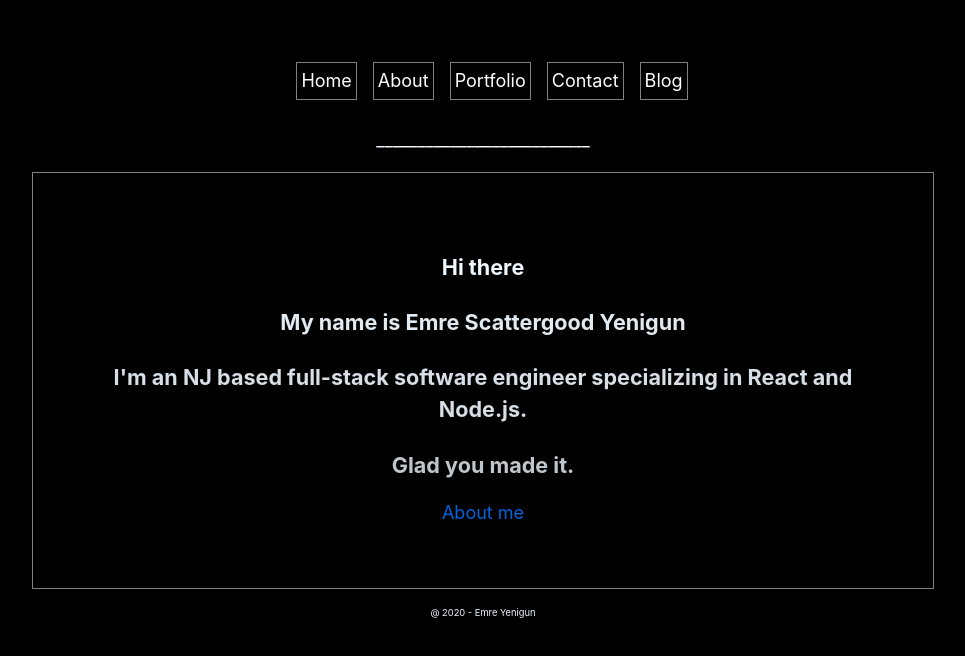
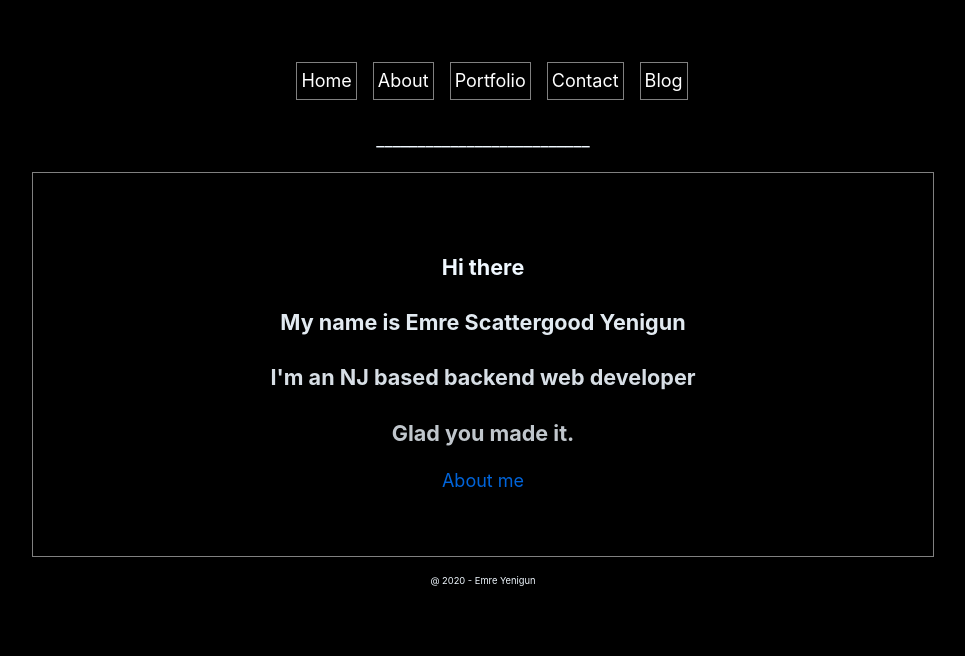
Before and after one commit to esyeng/emreyenigun.com, a Next.js app: page / in a window 1280 px wide. Shown: the top 656 px of the page, without its empty margins (157-1122 px from the left). Built offline with nearby package versions, Linux system fonts and the light colour scheme.

Commit message:
fix home blurb, pic href

```diff
--- a/components/layout.js
+++ b/components/layout.js
@@ -47,7 +47,7 @@ export default function Layout({ children, home }) {
             <Link href="/">
               <a>
                 <img
-                  src="/images/embiopicsmol.jpg"
+                  src="../public/images/embiopicsmol.jpeg"
                   className={`${styles.headerImage} ${utilStyles.borderCircle}`}
                   alt={name}
                 />
--- a/pages/index.js
+++ b/pages/index.js
@@ -17,8 +17,7 @@ export default function Home() {
             My name is Emre Scattergood Yenigun
           </h3>
           <h3 className={utilStyles.two}>
-            I'm an NJ based full-stack software engineer specializing in React
-            and Node.js.
+            I'm an NJ based backend web developer
           </h3>
           <h3 className={utilStyles.three}>Glad you made it.</h3>
         </p>
```
